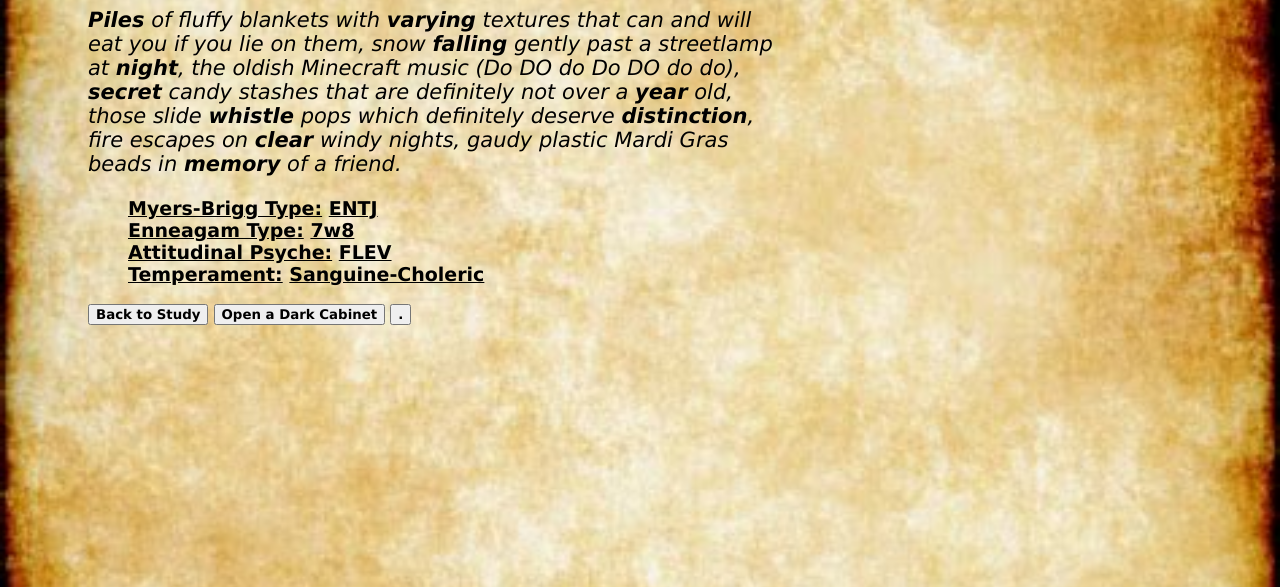
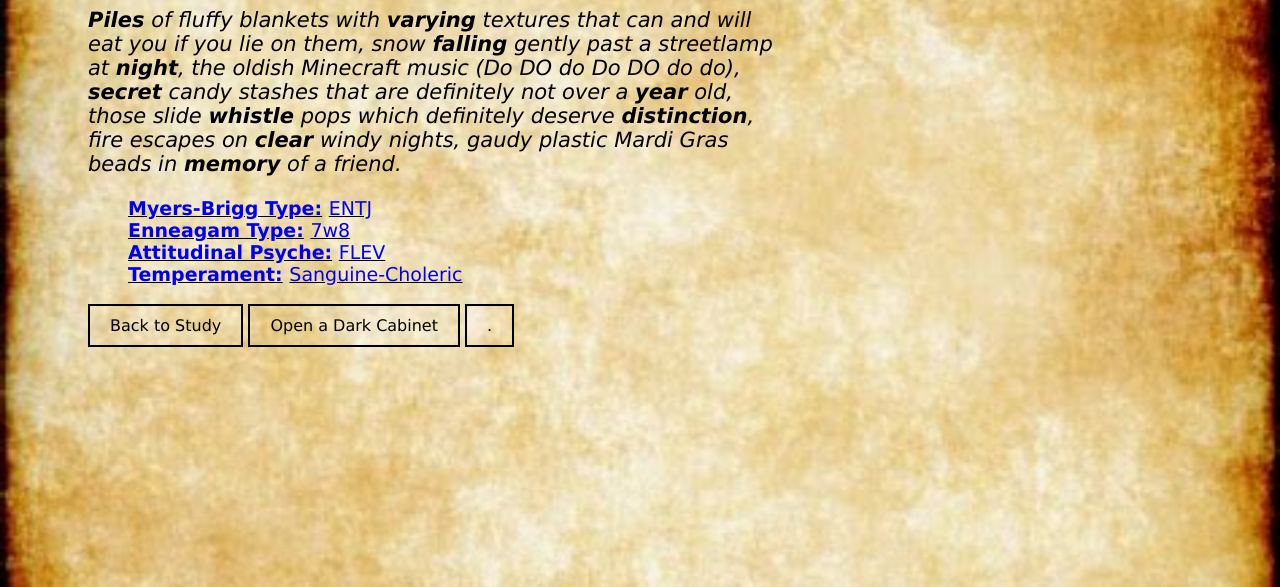
Before and after one commit to AraNeaLux/WebbedSite, a PHP site: page /house/chambers/0.html in a window 1280 px wide. Shown: the part 180-767 px from the top of the page. Run offline with PHP 8.4, Linux system fonts and the light colour scheme.

Commit message:
links format created

```diff
--- a/house/chambers/0.html
+++ b/house/chambers/0.html
@@ -56,19 +56,13 @@
       <li>
         <b><u><a href=
               "https://openpsychometrics.org/tests/O4TS/">
-              Temperament:</u> </b>
+              Temperament:</a></u> </b>
         <u><a href=
             "https://openpsychometrics.org/tests/O4TS/development/">Sanguine-Choleric</a></u>
       </li>
     </ul>
-    <button type=button>
-      <a href="../study/0.html">Back to Study</a>
-    </button>
-    <button type=button>
-      <a href="../cabinet/0.html">Open a Dark Cabinet</a>
-    </button>
-    <button type=button>
-      <a href="../labs/0.html">.</a>
-    </button>
+      <a class="roomnav" href="../study/0.html">Back to Study</a>
+      <a class="roomnav" href="../cabinet/0.html">Open a Dark Cabinet</a>
+      <a class="roomnav" href="../labs/0.html">.</a>
 	</body>
 </html>
--- a/resources/css/house.css
+++ b/resources/css/house.css
@@ -32,22 +32,40 @@ ul {
   font-size: 19px
 }
 
-a {
+a.roomnav {
+  color: black;
+  border: 2px solid black;
+  padding: 10px 20px;
+  text-align: center;
+  text-decoration: none;
+  display: inline-block;
+}
+
+a.roomnav:visited{
+  color: black;
+}
+
+a.roomnav:hover{
+  color: #0000ee;
+}
+
+a.magic{
+  cursor: pointer;
   font-weight: bold;
 }
 
-a:link {
+a.magic:link {
   color: black;
 }
 
-a:hover {
+a.magic:hover {
   color: #0000ee;
 }
 
-a:visited {
+a.magic:visited {
   color: #900000;
 }
 
-a:active {
+a.magic:active {
   color: #00ffff;
 }
```
Also changed, not shown: other parts of house/chambers/0.html (+16 -16 lines).
